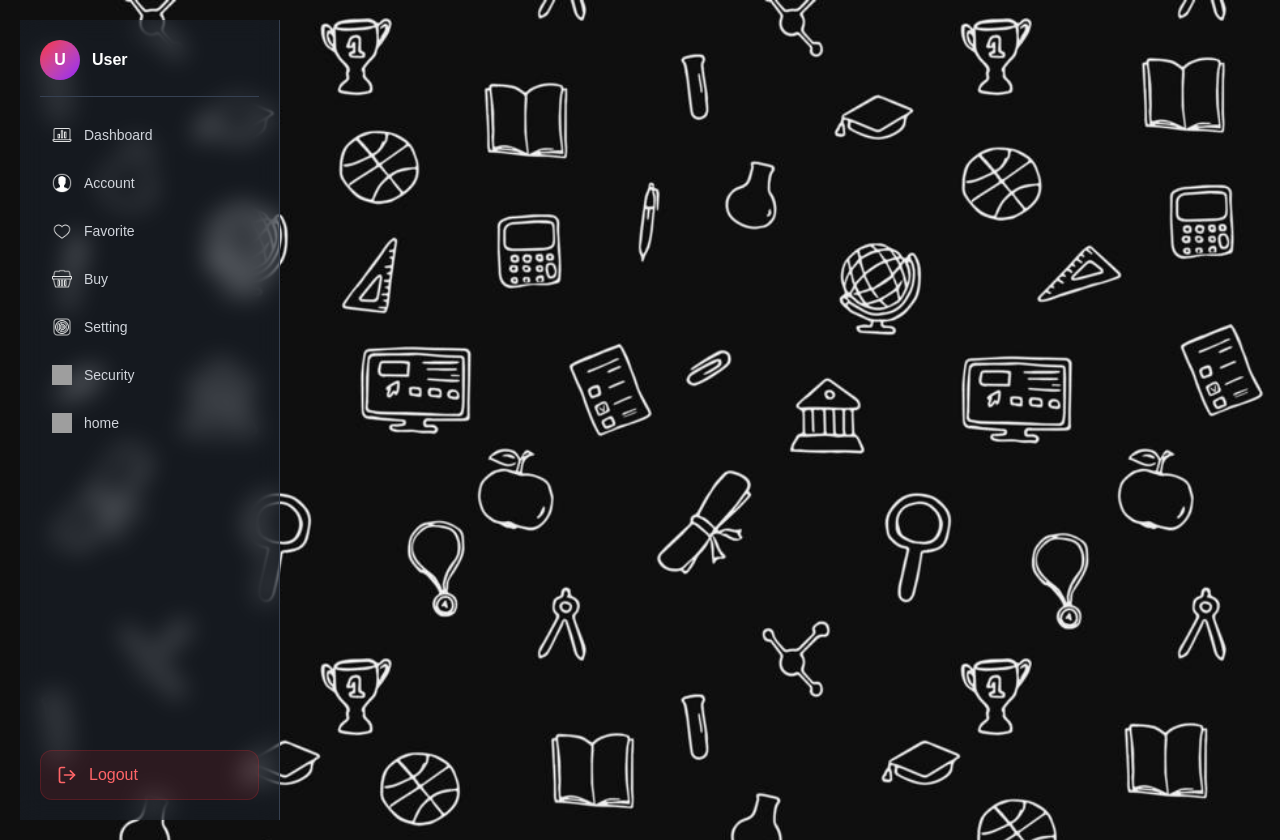
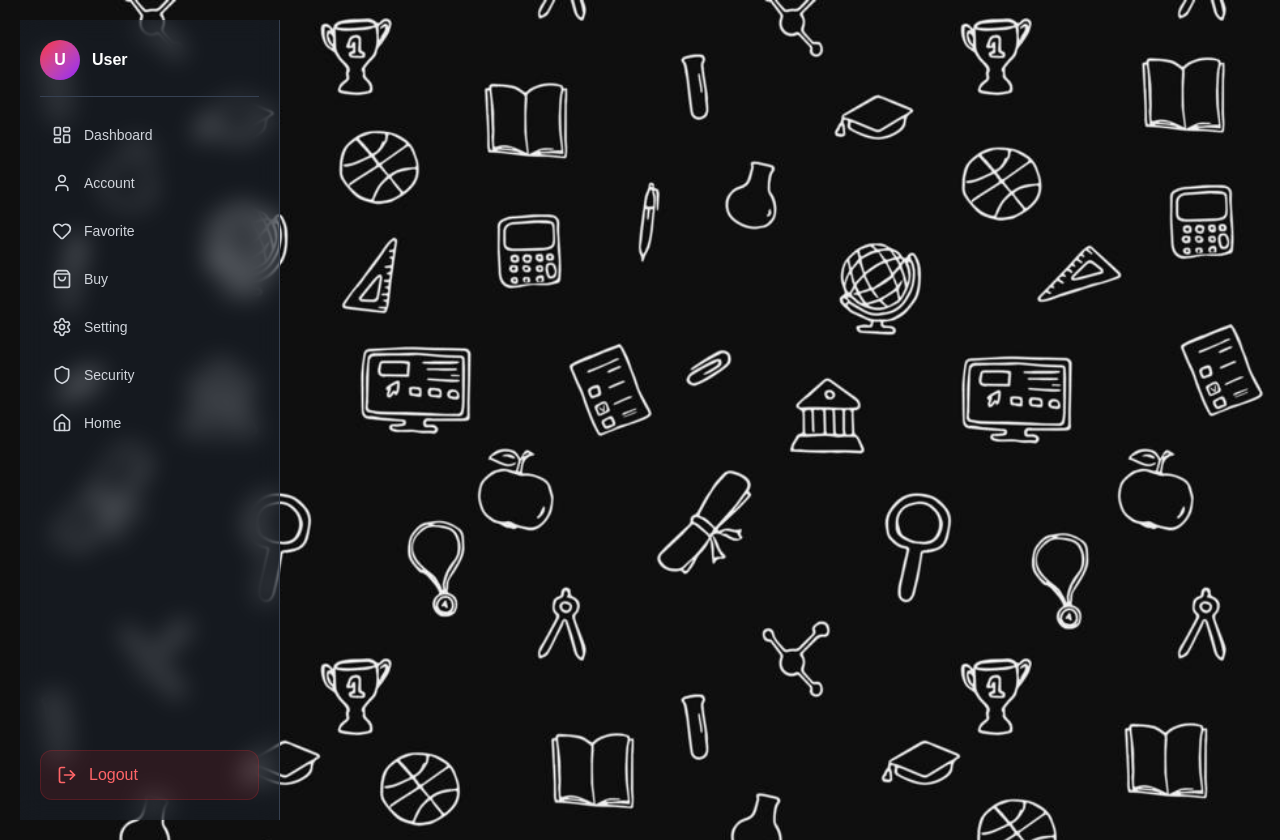
Before and after one commit to amirzex/filmzex, a React (Vite) app: page /userpanel in a window 1280 px wide. Built offline with nearby package versions, Linux system fonts and the light colour scheme; no server answers; grey boxes are pictures that could not be loaded.

Commit message:
change icons ...

```diff
--- a/src/component/Userpanel/LeftSide.jsx
+++ b/src/component/Userpanel/LeftSide.jsx
@@ -1,12 +1,14 @@
-import dashboard from "../../assets/panel/icons8-dashboard-50.png";
-import account from "../../assets/panel/icons8-account-50.png";
-import Favorite from "../../assets/panel/icons8-Favorite-50.png";
-import buy from "../../assets/panel/icons8-basket-50.png";
-import setting from "../../assets/panel/icons8-settings-50.png";
-import security from "../../assets/panel/icons8-cyber-security-50.png";
-import {Backpack} from "lucide-react"
+import {
+  LayoutDashboard,
+  User,
+  Heart,
+  ShoppingBag,
+  Settings,
+  Shield,
+  Home,
+  LogOut,
+} from "lucide-react";
 import { NavLink, useNavigate } from "react-router-dom";
-import { FiLogOut } from "react-icons/fi";
 import { useState, useEffect } from "react";
 
 const LeftSide = () => {
@@ -24,19 +26,18 @@ const LeftSide = () => {
     {
       id: 1,
       title: "Dashboard",
-      photo: dashboard,
+      icon: LayoutDashboard,
       path: "/userpanel/Dashboard",
     },
-    { id: 2, title: "Account", photo: account, path: "/userpanel/account" },
-    { id: 3, title: "Favorite", photo: Favorite, path: "/userpanel/favorite" },
-    { id: 4, title: "Buy", photo: buy, path: "/userpanel/buy" },
-    { id: 5, title: "Setting", photo: setting, path: "/userpanel/setting" },
-    { id: 6, title: "Security", photo: security, path: "/userpanel/security" },
-    { id: 6, title: "home", photo: Backpack, path: "/" },
+    { id: 2, title: "Account", icon: User, path: "/userpanel/account" },
+    { id: 3, title: "Favorite", icon: Heart, path: "/userpanel/favorite" },
+    { id: 4, title: "Buy", icon: ShoppingBag, path: "/userpanel/buy" },
+    { id: 5, title: "Setting", icon: Settings, path: "/userpanel/setting" },
+    { id: 6, title: "Security", icon: Shield, path: "/userpanel/security" },
+    { id: 7, title: "Home", icon: Home, path: "/" },
   ];
 
   const handleLogout = () => {
-    // Clear all user data
     const keys = [
       "user",
       "isAuthenticated",
@@ -72,7 +73,9 @@ const LeftSide = () => {
 
       {/* Menu */}
       <div className="flex-1">
-        {menuItems?.map((item) => (
+        {menuItems?.map((item) => {
+          const Icon = item.icon;
+          return (
             <NavLink
               key={item.id}
               to={item.path}
@@ -84,10 +87,11 @@ const LeftSide = () => {
                 }`
               }
             >
-            <img className="w-5 h-5" src={item.photo} alt={item.title} />
+              <Icon className="w-5 h-5" />
               <span className="text-sm">{item.title}</span>
             </NavLink>
-        ))}
+          );
+        })}
       </div>
 
       {/* Logout */}
@@ -95,7 +99,7 @@ const LeftSide = () => {
         onClick={handleLogout}
         className="flex items-center gap-3 px-4 py-3 rounded-xl bg-red-500/10 hover:bg-red-500/20 text-red-400 hover:text-red-300 transition-all duration-300 border border-red-500/20"
       >
-        <FiLogOut className="w-5 h-5" />
+        <LogOut className="w-5 h-5" />
         <span>Logout</span>
       </button>
     </div>
```
Lines whose indentation alone changed are shown as unchanged.
